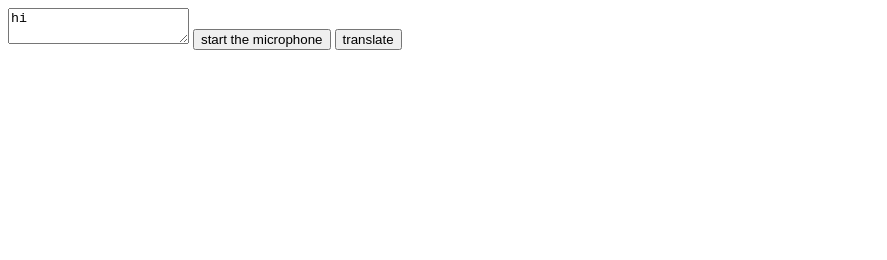
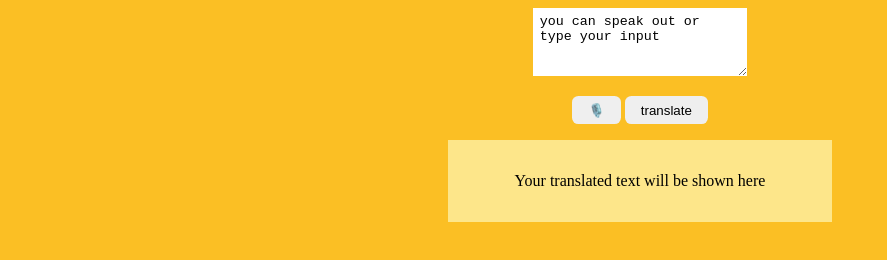
Before and after one commit to krishanu2911/TranslationApp-voiceInput, a plain HTML site: page index.html in a window 1280 px wide. Shown: the whole page, without its empty margins (0-887 px from the left). Drawn offline with Linux system fonts and the light colour scheme.

Commit message:
update: css

```diff
--- a/app.js
+++ b/app.js
@@ -14,7 +14,7 @@ function translateFunc(){
     // console.log(output.value);
 }
 // "https://lessonfourapi.tanaypratap.repl.co/translate/yoda.json"
-var serverURL = "https://lessonfourapi.tanaypratap.repl.co/translate/yoda.json"
+var serverURL = "https://api.funtranslations.com/translate/minion.json"
 // output.innerText =
 const SpeechRecognition = window.SpeechRecognition || window.webkitSpeechRecognition;
 const recognition = new SpeechRecognition();
--- a/index.html
+++ b/index.html
@@ -4,16 +4,20 @@
 <head>
 	<title>speech</title>
 	<meta charset="UTF-8" />
+	<link rel="stylesheet" href="style.css">
 </head>
 
 <body>
 
 	<!-- <h1 class="outEl">hi</h1> -->
 	<!-- <input class="outEl"> -->
-	<textarea class="outEl">hi</textarea>
-    <button class="btn-sp">start the microphone</button>
-	<button class="btn-trans">translate</button>
-	<div class="outputDiv"></div>
+	<textarea class="outEl">you can speak out or type your input</textarea>
+
+	<div class="btn-div">
+		<button class="btn-sp btn-sty">🎙️</button>
+	    <button class="btn-trans btn-sty">translate</button>
+	</div>
+	<div class="outputDiv">Your translated text will be shown here</div>
 
 
 	<script src="app.js">
--- /dev/null
+++ b/style.css
@@ -0,0 +1,33 @@
+body{
+    /* background-color: red; */
+    text-align: center;
+    /* border: none; */
+    background-color: #FBBF24;
+    /* color: #FBBF24; */
+}
+textarea{
+    border: none;
+    padding: 0.4rem 2rem 2rem 0.4rem;
+}
+.btn-div{
+    margin: 1rem;
+}
+
+.btn-sty{
+    border: none;
+    cursor:pointer;
+
+    padding: 0.4rem 1rem;
+    border-radius: 0.4rem;
+}
+.btn-sty:hover{
+ background-color: silver;
+}
+.outputDiv{
+    padding: 2rem;
+}
+.outputDiv{
+    background-color: #FDE68A;
+    margin: auto;
+    width: 20rem;
+}
```
